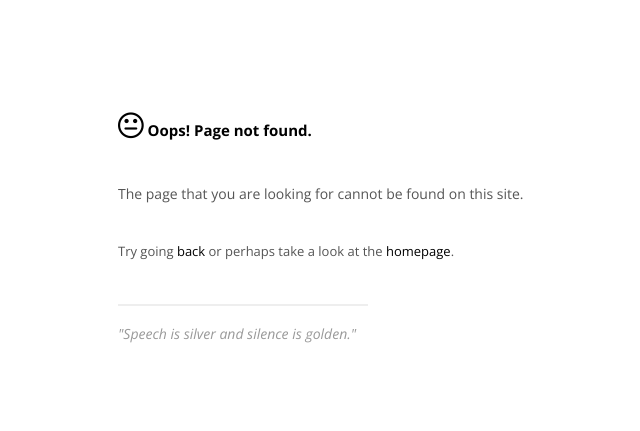
After one commit to giovannigiordano/n-i-m-a.github.io, a PHP site: page /404.html in a window 1280 px wide. The commit adds this page. Shown: the top 431 px of the page, without its empty margins (22-662 px from the left). Run offline with PHP 8.4, Linux system fonts and the light colour scheme; some libraries are stand-ins or nearby versions.

Commit message:
Add custom 404 page

```diff
--- /dev/null
+++ b/404.html
@@ -0,0 +1,29 @@
+<!DOCTYPE html>
+<html>
+  <head>
+    <meta http-equiv="X-UA-Compatible" content="IE=edge">
+    <meta name="viewport" content="width=device-width, initial-scale=1">
+    <title>404 - Oops! Page not found.</title>
+    <link href="http://fonts.googleapis.com/css?family=Open+Sans:400,700,400italic" rel="stylesheet" type="text/css">
+    <link rel="stylesheet" href="./assets/main.css?v=1.1">
+    <link rel="stylesheet" href="http://maxcdn.bootstrapcdn.com/font-awesome/4.4.0/css/font-awesome.min.css">
+    <link rel="shortcut icon" href="favicon.ico" />
+  </head>
+  <body>
+    <header class="container">
+      <h1><i class="fa fa-meh-o fa-2x"></i> Oops! Page not found.</h1>
+    </header>
+    <main class="container">
+        <p class="bio">The page that you are looking for cannot be found on this site.</p>
+        <p class="sections">Try going <a href="javascript:history.back(-1)">back</a> or perhaps take a look at the <a href="http://nima.pro" title="Nima Amini">homepage</a>.</p>
+    </main>
+    <footer class="container">
+      <span class="line"></span>
+      <p>"Speech is silver and silence is golden."</p>
+    </footer>
+  <script src="http://ajax.googleapis.com/ajax/libs/jquery/2.1.4/jquery.min.js"></script>
+	<script>
+  $(function() {$('header').delay(200).fadeIn(600);$('.bio').delay(800).fadeIn(600);$('.sections').delay(1400).fadeIn(600);$('footer').delay(2000).fadeIn(600);});
+  </script>
+  </body>
+</html>
--- a/assets/main.css
+++ b/assets/main.css
@@ -267,7 +267,7 @@ header.container h1 a {
 .bio p:last-child {
   margin-bottom: 0;
 }
-aside.sections {
+aside.sections, p.sections {
   margin-top: 30px;
   font-size: 13px;
   display: none;
```
